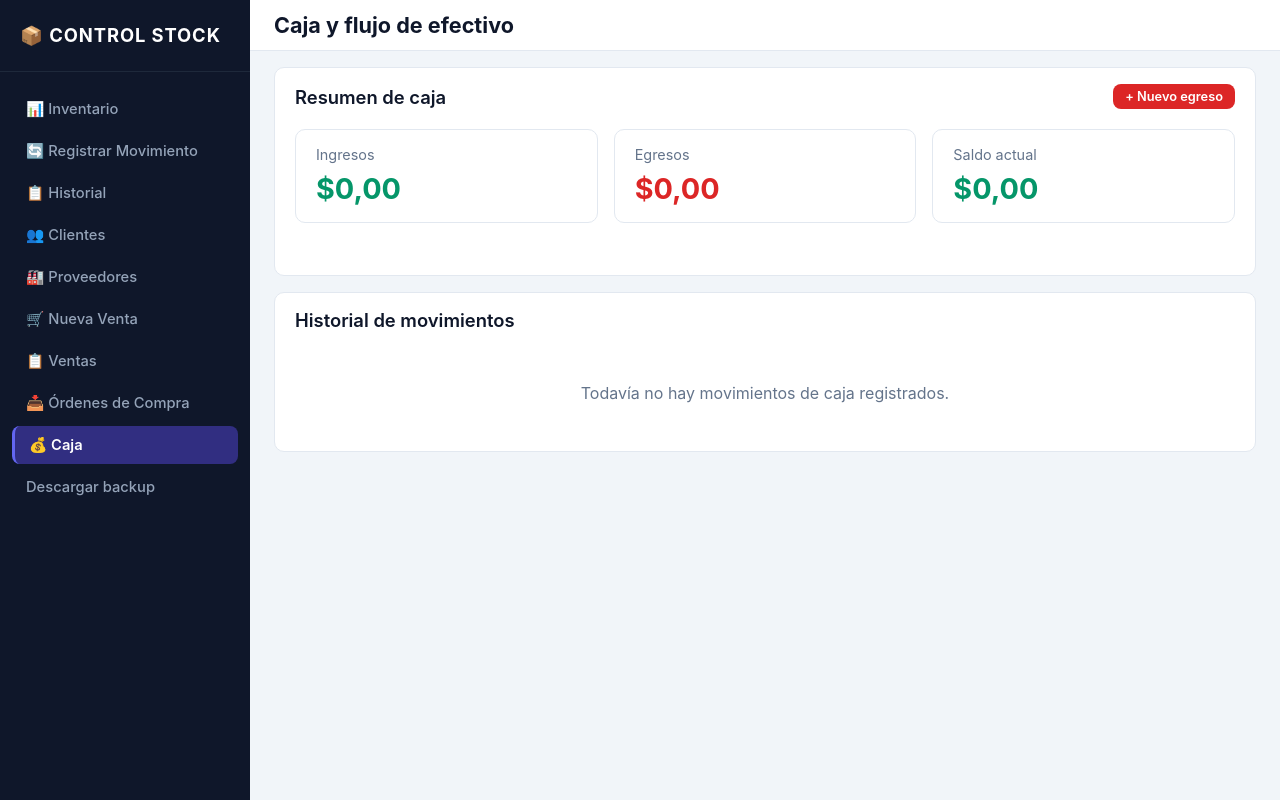
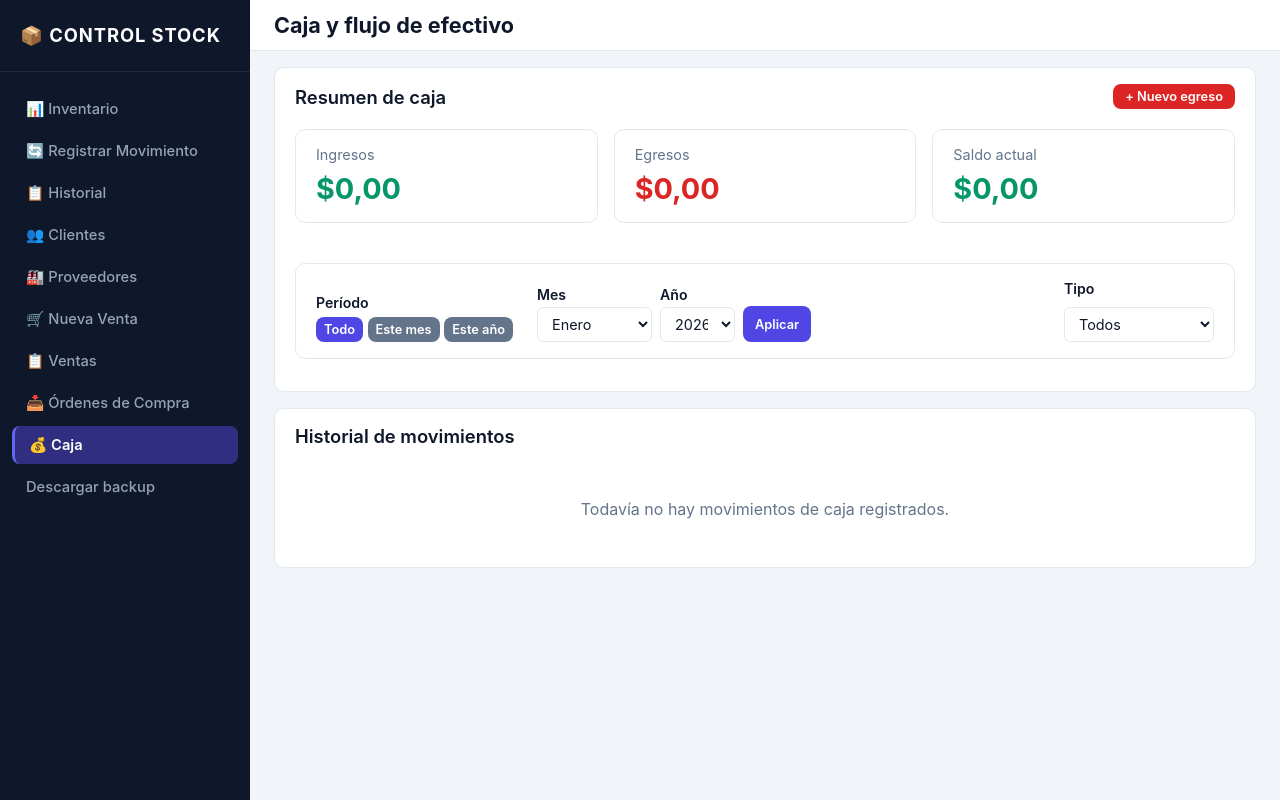
Before and after one commit to lautaro0811-sketch/gestion-de-stock, a Django app: page /caja/ in a window 1280 px wide. Run offline with Django 5.2, Linux system fonts and the light colour scheme; data that the repository does not hold is empty.

Commit message:
feat: filtros de período y tipo en el dashboard de Caja
Co-authored-by: Copilot <223556219+Copilot@users.noreply.github.com>

```diff
--- a/inventario/views.py
+++ b/inventario/views.py
@@ -9,7 +9,7 @@ from django.contrib.staticfiles import finders
 from django.core.exceptions import ValidationError
 from django.core.paginator import Paginator
 from django.db import connection, transaction
-from django.db.models import F, Q, Count, Sum
+from django.db.models import F, Q, Count, Min, Sum
 from django.http import FileResponse, HttpResponse, JsonResponse
 from django.shortcuts import get_object_or_404, redirect, render
 from django.template.loader import render_to_string
@@ -843,7 +843,60 @@ def caja_dashboard(request):
     """Dashboard de caja con saldo calculado dinámicamente."""
     from decimal import Decimal
 
-    agregados = MovimientoCaja.objects.aggregate(
+    periodo = (request.GET.get("periodo") or "todo").strip().lower()
+    mes = (request.GET.get("mes") or "").strip()
+    anio = (request.GET.get("anio") or "").strip()
+    tipo = (request.GET.get("tipo") or "TODOS").strip().upper()
+
+    valid_periodos = {"todo", "mes_actual", "anio_actual", "mes_especifico"}
+    if periodo not in valid_periodos:
+        periodo = "todo"
+
+    if tipo not in {"TODOS", "INGRESO", "EGRESO"}:
+        tipo = "TODOS"
+
+    mes_num = None
+    anio_num = None
+    hoy = timezone.localdate()
+    meses = [
+        (1, "Enero"), (2, "Febrero"), (3, "Marzo"), (4, "Abril"),
+        (5, "Mayo"), (6, "Junio"), (7, "Julio"), (8, "Agosto"),
+        (9, "Septiembre"), (10, "Octubre"), (11, "Noviembre"), (12, "Diciembre"),
+    ]
+    primer_movimiento = MovimientoCaja.objects.aggregate(primer_fecha=Min("fecha"))["primer_fecha"]
+    anio_inicial = min(primer_movimiento.year, hoy.year) if primer_movimiento else hoy.year - 4
+    anios = list(range(hoy.year, anio_inicial - 1, -1))
+
+    if periodo == "mes_especifico":
+        try:
+            mes_num = int(mes)
+            anio_num = int(anio)
+        except (TypeError, ValueError):
+            periodo = "todo"
+        else:
+            if not (1 <= mes_num <= 12):
+                periodo = "todo"
+
+    queryset_periodo = MovimientoCaja.objects.select_related("pedido", "orden_compra")
+    if periodo != "todo":
+        if periodo == "mes_actual":
+            inicio = timezone.make_aware(datetime(hoy.year, hoy.month, 1, 0, 0, 0), timezone.get_current_timezone())
+            if hoy.month == 12:
+                fin = timezone.make_aware(datetime(hoy.year + 1, 1, 1, 0, 0, 0), timezone.get_current_timezone())
+            else:
+                fin = timezone.make_aware(datetime(hoy.year, hoy.month + 1, 1, 0, 0, 0), timezone.get_current_timezone())
+        elif periodo == "anio_actual":
+            inicio = timezone.make_aware(datetime(hoy.year, 1, 1, 0, 0, 0), timezone.get_current_timezone())
+            fin = timezone.make_aware(datetime(hoy.year + 1, 1, 1, 0, 0, 0), timezone.get_current_timezone())
+        else:
+            inicio = timezone.make_aware(datetime(anio_num, mes_num, 1, 0, 0, 0), timezone.get_current_timezone())
+            if mes_num == 12:
+                fin = timezone.make_aware(datetime(anio_num + 1, 1, 1, 0, 0, 0), timezone.get_current_timezone())
+            else:
+                fin = timezone.make_aware(datetime(anio_num, mes_num + 1, 1, 0, 0, 0), timezone.get_current_timezone())
+        queryset_periodo = queryset_periodo.filter(fecha__gte=inicio, fecha__lt=fin)
+
+    agregados = queryset_periodo.aggregate(
         total_ingresos=Sum("monto", filter=Q(tipo="INGRESO")),
         total_egresos=Sum("monto", filter=Q(tipo="EGRESO")),
     )
@@ -852,9 +905,11 @@ def caja_dashboard(request):
     total_egresos = agregados["total_egresos"] or Decimal("0.00")
     saldo = total_ingresos - total_egresos
 
-    movimientos = MovimientoCaja.objects.select_related("pedido").all()
+    queryset_tabla = queryset_periodo
+    if tipo in {"INGRESO", "EGRESO"}:
+        queryset_tabla = queryset_tabla.filter(tipo=tipo)
 
-    paginator = Paginator(movimientos, 20)
+    paginator = Paginator(queryset_tabla.order_by("-fecha", "-id"), 20)
     page_number = request.GET.get("page")
     page_obj = paginator.get_page(page_number)
 
@@ -867,6 +922,13 @@ def caja_dashboard(request):
             "saldo": saldo,
             "movimientos": page_obj,
             "page_obj": page_obj,
+            "periodo": periodo,
+            "mes": str(mes_num) if mes_num is not None else "",
+            "anio": str(anio_num) if anio_num is not None else "",
+            "tipo": tipo,
+            "mostrar_saldo_periodo": periodo != "todo",
+            "meses": meses,
+            "anios": anios,
         },
     )
 
--- a/static/css/style.css
+++ b/static/css/style.css
@@ -253,6 +253,90 @@ body {
     min-width: 180px;
 }
 
+.caja-filtros-card {
+    margin-top: 24px;
+}
+
+.caja-filtros {
+    display: flex;
+    align-items: flex-end;
+    flex-wrap: wrap;
+    gap: 1.5rem;
+}
+
+.filtro-grupo {
+    display: flex;
+    flex-direction: column;
+    flex-wrap: wrap;
+    align-items: flex-start;
+    gap: 6px;
+}
+
+.filtro-grupo-periodo {
+    flex-direction: column;
+    align-items: flex-start;
+    flex-shrink: 0;
+}
+
+.filtro-grupo-periodo .btn {
+    padding-right: 8px;
+    padding-left: 8px;
+}
+
+.filtro-grupo-especifico {
+    flex: 0 1 auto;
+    min-width: 0;
+    flex-wrap: nowrap;
+}
+
+.filtro-controles {
+    display: flex;
+    flex-wrap: nowrap;
+    align-items: flex-end;
+    gap: 8px;
+}
+
+.filtro-campo {
+    min-width: 0;
+}
+
+.filtro-campo .form-label,
+.filtro-grupo-tipo .form-label {
+    display: block;
+    margin-bottom: 4px;
+    white-space: nowrap;
+}
+
+.filtro-campo .form-control,
+.filtro-grupo-tipo .form-control {
+    display: block;
+    min-width: 0;
+    margin-top: 0;
+    padding: 7px 10px;
+}
+
+#caja-filtro-mes {
+    width: 115px;
+}
+
+#caja-filtro-anio {
+    width: 75px;
+}
+
+.filtro-grupo-tipo {
+    flex: 0 0 150px;
+    margin-left: auto;
+}
+
+.filtro-grupo-tipo .form-control {
+    width: 100%;
+}
+
+.filtro-aplicar {
+    min-height: 36px;
+    align-self: flex-end;
+}
+
 /* Tablas */
 .table-responsive {
     border-radius: 8px;
@@ -469,6 +553,20 @@ dialog#modalCategoria::backdrop {
 .text-muted-aux { color: var(--color-text-muted); margin: 0 4px; }
 .text-right { text-align: right; }
 
+@media (max-width: 768px) {
+    .caja-filtros {
+        align-items: flex-start;
+    }
+
+    .filtro-controles {
+        flex-wrap: wrap;
+    }
+
+    .filtro-campo {
+        flex: 1 1 100px;
+    }
+}
+
 /* Cuadrícula de resumen (ej. dashboard de caja) */
 .summary-grid {
     display: grid;
--- a/templates/inventario/caja_dashboard.html
+++ b/templates/inventario/caja_dashboard.html
@@ -1,4 +1,6 @@
 {% extends 'base.html' %}
+
+{% load inventario_tags %}
 
 {% block title %}Caja{% endblock %}
 {% block topbar_title %}Caja y flujo de efectivo{% endblock %}
@@ -24,8 +26,59 @@
         </div>
 
         <div class="card">
-            <div class="text-muted">Saldo actual</div>
+            <div class="text-muted">{% if mostrar_saldo_periodo %}Saldo del período{% else %}Saldo actual{% endif %}</div>
             <div class="saldo-valor {% if saldo < 0 %}text-danger{% else %}text-success{% endif %}">${{ saldo|floatformat:2 }}</div>
+        </div>
+    </div>
+
+    <div class="card caja-filtros-card">
+        <div class="caja-filtros">
+            <div class="filtro-grupo filtro-grupo-periodo">
+                <label class="form-label">Período</label>
+                <div class="btn-group">
+                    <a href="?{% param_replace periodo='todo' mes='' anio='' tipo=tipo %}" class="btn {% if periodo == 'todo' %}btn-primary{% else %}btn-secondary{% endif %} btn-sm">Todo</a>
+                    <a href="?{% param_replace periodo='mes_actual' mes='' anio='' tipo=tipo %}" class="btn {% if periodo == 'mes_actual' %}btn-primary{% else %}btn-secondary{% endif %} btn-sm">Este mes</a>
+                    <a href="?{% param_replace periodo='anio_actual' mes='' anio='' tipo=tipo %}" class="btn {% if periodo == 'anio_actual' %}btn-primary{% else %}btn-secondary{% endif %} btn-sm">Este año</a>
+                </div>
+            </div>
+
+            <form method="get" class="filtro-grupo filtro-grupo-especifico" aria-label="Filtrar por mes y año específico">
+                <input type="hidden" name="periodo" value="mes_especifico">
+                <input type="hidden" name="tipo" value="{{ tipo }}">
+                <div class="filtro-controles">
+                    <div class="filtro-campo">
+                        <label class="form-label" for="caja-filtro-mes">Mes</label>
+                        <select id="caja-filtro-mes" name="mes" class="form-control">
+                            {% for numero, nombre in meses %}
+                                <option value="{{ numero }}" {% if mes == numero|stringformat:"s" %}selected{% endif %}>{{ nombre }}</option>
+                            {% endfor %}
+                        </select>
+                    </div>
+                    <div class="filtro-campo">
+                        <label class="form-label" for="caja-filtro-anio">Año</label>
+                        <select id="caja-filtro-anio" name="anio" class="form-control">
+                            {% for year in anios %}
+                                <option value="{{ year }}" {% if anio == year|stringformat:"s" %}selected{% endif %}>{{ year }}</option>
+                            {% endfor %}
+                        </select>
+                    </div>
+                    <button type="submit" class="btn btn-primary btn-sm filtro-aplicar">Aplicar</button>
+                </div>
+            </form>
+
+            <form method="get" class="filtro-grupo filtro-grupo-tipo">
+                {% if periodo != 'todo' %}
+                    <input type="hidden" name="periodo" value="{{ periodo }}">
+                    {% if mes %}<input type="hidden" name="mes" value="{{ mes }}">{% endif %}
+                    {% if anio %}<input type="hidden" name="anio" value="{{ anio }}">{% endif %}
+                {% endif %}
+                <label class="form-label" for="caja-filtro-tipo">Tipo</label>
+                <select id="caja-filtro-tipo" name="tipo" class="form-control" onchange="this.form.submit()">
+                    <option value="TODOS" {% if tipo == 'TODOS' %}selected{% endif %}>Todos</option>
+                    <option value="INGRESO" {% if tipo == 'INGRESO' %}selected{% endif %}>Ingresos</option>
+                    <option value="EGRESO" {% if tipo == 'EGRESO' %}selected{% endif %}>Egresos</option>
+                </select>
+            </form>
         </div>
     </div>
 </div>
@@ -44,7 +97,7 @@
                         <th>Tipo</th>
                         <th>Concepto</th>
                         <th>Monto</th>
-                        <th>Venta</th>
+                        <th>Operación</th>
                     </tr>
                 </thead>
                 <tbody>
@@ -63,6 +116,8 @@
                             <td>
                                 {% if movimiento.pedido %}
                                     Pedido #{{ movimiento.pedido.numero_operacion }}
+                                {% elif movimiento.orden_compra %}
+                                    Orden #{{ movimiento.orden_compra.numero_operacion }}
                                 {% else %}
                                     -
                                 {% endif %}
```
